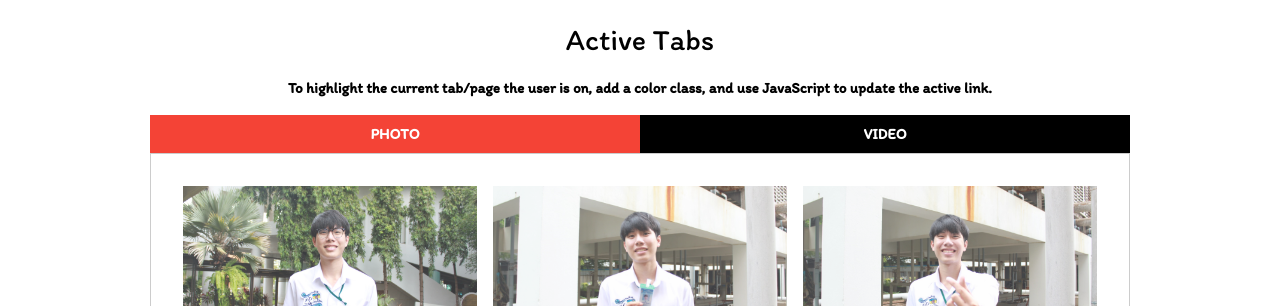
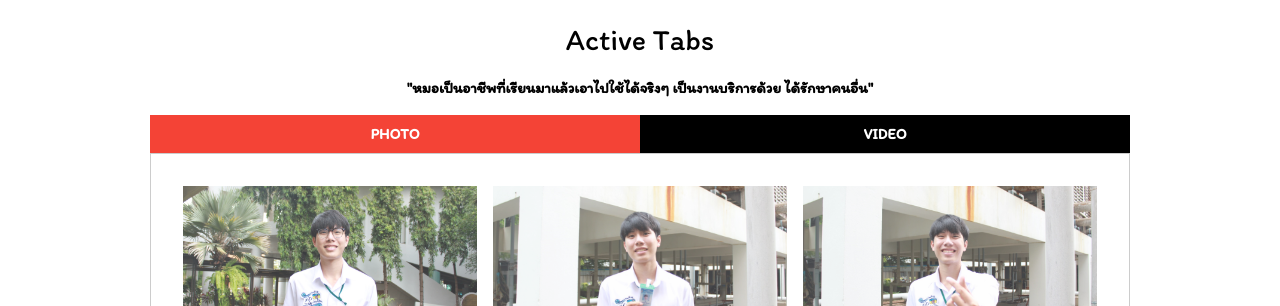
Before and after one commit to impalmn/16Inspirations-trust, a plain HTML site: page index.html in a window 1280 px wide. Shown: the part 794-1100 px from the top of the page. Drawn offline with nearby package versions, Linux system fonts and the light colour scheme.

Commit message:
Update index.html

```diff
--- a/index.html
+++ b/index.html
@@ -48,7 +48,7 @@ h3,h4,h5,h6,p {font-family: "Itim", sans-serif}
   <!-- ???? -->
   <div class="w3-container w3-center">
   <h2>Active Tabs</h2>
-  <p>To highlight the current tab/page the user is on, add a color class, and use JavaScript to update the active link.</p>
+  <p>"หมอเป็นอาชีพที่เรียนมาแล้วเอาไปใช้ได้จริงๆ เป็นงานบริการด้วย ได้รักษาคนอื่น"</p>
 </div>
 
   <!-- bar -->
```
